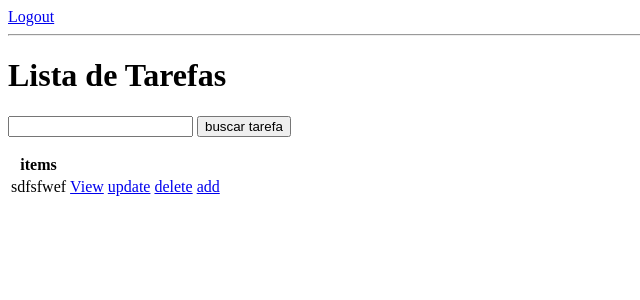
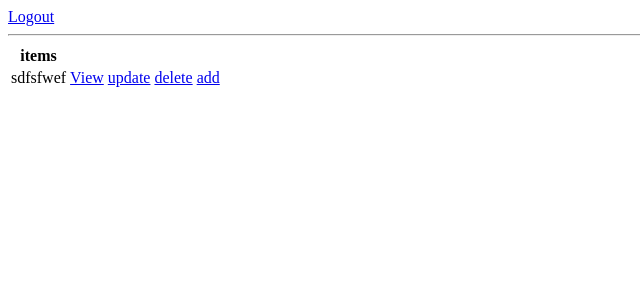
Before and after one commit to joaofelipemouran/TodoList---lop, a Django app: page / in a window 1280 px wide. Shown: the top 300 px of the page, without its empty margins (0-640 px from the left). Run offline with Django 4.2, Linux system fonts and the light colour scheme; a user stored in the database is signed in; data comes from the database, SQL or seed files in the repository; both versions use the stored data as it was after the commit.

Commit message:
bug de criação do usuario foi corigido

```diff
--- a/todo/templates/todo/login.html
+++ b/todo/templates/todo/login.html
@@ -1,7 +1,7 @@
 <h1>Login</h1>
 <form action="" method="post">
-    {%csrf_token%}
-    {{form.as_p}}
+    {% csrf_token %}
+    {{ form.as_p }}
     <input type="submit" value="Login">
 
 
--- a/todo/templates/todo/task_form.html
+++ b/todo/templates/todo/task_form.html
@@ -5,4 +5,3 @@
     {{form.as_p}}
     <input type="submit" value="Salvar tarefa">
 </form>
-<a href="{url 'task'}">voltar</a>
--- a/todo/templates/todo/task_list.html
+++ b/todo/templates/todo/task_list.html
@@ -5,13 +5,6 @@
     <a href="{%url 'login'%}">Login</a>
 {%endif%}
 <hr>
-
-<h1>Lista de Tarefas</h1>
-
-<form action="" method="post">
-    <input type="text" name="buscar">
-    <input type="submit" value="buscar tarefa">
-</form>
 
 
 <table>
```
Also changed, not shown: db.sqlite3.
